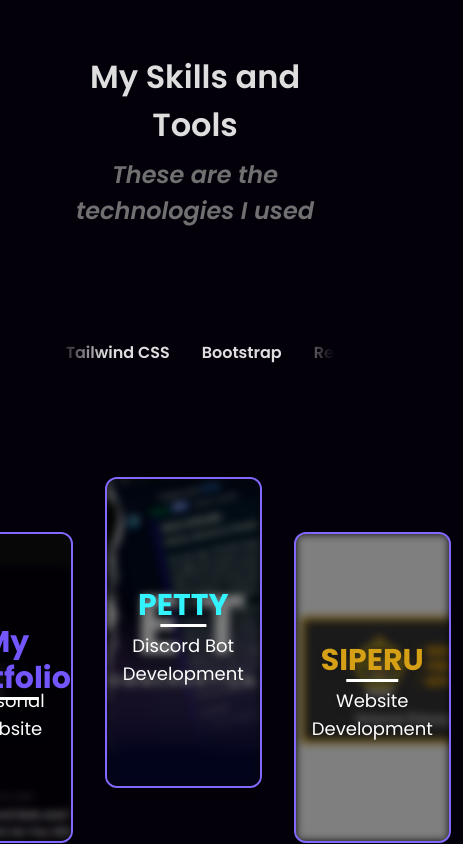
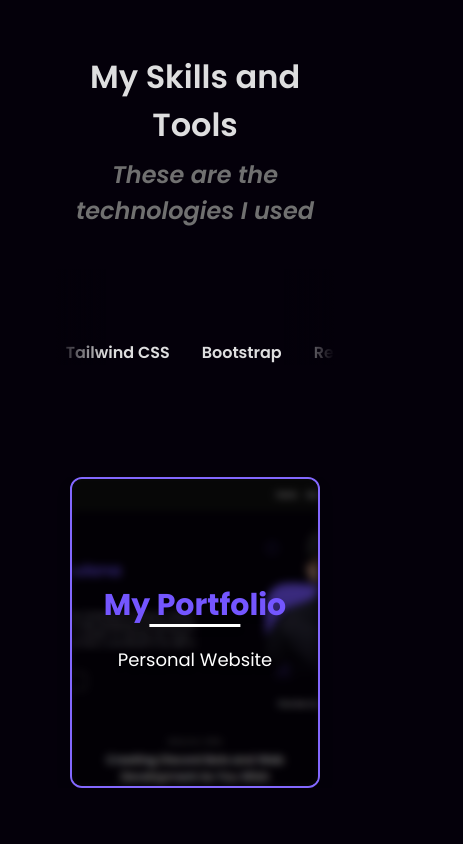
Before and after one commit to farhanmaul987/my-portfolio, a React (Vite) app: page / in a window 390 px wide. Shown: the part 2164-3008 px from the top of the page, 463 px wide, since content can reach past the window. Built offline with nearby package versions, Linux system fonts and the light colour scheme; grey boxes are pictures that could not be loaded; some icons are missing.

Commit message:
Project Section Responsive

```diff
--- a/src/components/aboutMe/customSlider.jsx
+++ b/src/components/aboutMe/customSlider.jsx
@@ -91,7 +91,7 @@ export default function CustomSlider() {
       </div>
 
       {/* Sm Size */}
-      <div className="md:hidden">
+      <div className="mt-5 md:hidden">
         <Swiper
           spaceBetween={5}
           loop={false}
@@ -99,7 +99,7 @@ export default function CustomSlider() {
         >
           {slides.map((slide, index) => (
             <SwiperSlide key={slide.id}>
-              <div className="mt-5 flex justify-center">
+              <div className="flex justify-center">
                 <div
                   className={`flex h-[265px] w-[250px] items-center justify-center rounded-md bg-sldGrey duration-300 ${
                     index === currentSm
--- a/src/components/project/project.jsx
+++ b/src/components/project/project.jsx
@@ -1,5 +1,8 @@
+import { Swiper, SwiperSlide } from "swiper/react";
+import "swiper/css";
+import "swiper/css/navigation";
+
 import { projects } from "./projectList";
-
 function Project() {
   return (
     <section id="project">
@@ -15,7 +18,8 @@ function Project() {
       {/* End Text */}
 
       {/* Content */}
-      <div className="flex flex-row justify-center pt-20">
+      {/* Md and Lg */}
+      <div className="hidden md:flex md:flex-row md:justify-center md:pt-20">
         {/* Project Box */}
         {projects.map((project) => (
           <div className={project.projectBox} key={project.id}>
@@ -91,6 +95,90 @@ function Project() {
         </div> */}
         {/* End More Projects */}
       </div>
+      {/* End Md and Lg */}
+
+      {/* Sm */}
+      <div className="mt-20 flex justify-center md:hidden">
+        {/* Project Box */}
+        <Swiper spaceBetween={1} loop={false}>
+          {projects.map((project) => (
+            <SwiperSlide key={project.id}>
+              <div className="project-box mx-auto">
+                <div className="project-container">
+                  {/* Project Box Front */}
+                  <div className="project-box-front">
+                    <div
+                      className="absolute inset-0 bg-cover bg-center blur-sm"
+                      style={{
+                        backgroundImage: `url(${project.img})`,
+                      }}
+                    ></div>
+                    <div className="absolute inset-0 bg-black bg-opacity-50"></div>
+                    <div className="project-title h-[18%]">
+                      <div
+                        className={`${project.titleColor} project-title-content`}
+                      >
+                        {project.title}
+                      </div>
+                    </div>
+                    <div className="project-description h-[18%]">
+                      {project.description}
+                    </div>
+                  </div>
+                  {/* End Project Box Front */}
+
+                  {/* Project Box Back */}
+                  <div className="project-box-back">
+                    {/* Badge Section */}
+                    <div className="flex flex-wrap gap-2">
+                      {project.badges.map((badge, index) => (
+                        <img
+                          key={index}
+                          src={`https://img.shields.io/badge/${badge.text}-${badge.color}?logo=${badge.logo}&logoColor=${badge.logoColor}&style=flat-square`}
+                          alt={`${badge.text} badge`}
+                          className="h-6"
+                        />
+                      ))}
+                    </div>
+                    <div>
+                      <a href={project.linkURL} target="_blank">
+                        <button className="project-btn btn-content">
+                          <span className={project.buttonStyle}>
+                            <span className="btn-icon btn-arrow"></span>
+                          </span>
+                          <span className="btn-text">
+                            {project.projectStatus}
+                          </span>
+                        </button>
+                      </a>
+                    </div>
+                  </div>
+                </div>
+              </div>
+            </SwiperSlide>
+          ))}
+          <SwiperSlide>
+            <div className="project-box-more mx-auto">
+              <div className="project-container-more">
+                <div className="project-more">
+                  <div className="py-6 text-4xl font-bold">More Projects?</div>
+                  <div>
+                    <a href="https://github.com/farhanmaul987" target="_blank">
+                      <button className="project-btn btn-content">
+                        <span className="btn-circle bg-prLavender">
+                          <span className="btn-icon btn-arrow"></span>
+                        </span>
+                        <span className="btn-text">View Project</span>
+                      </button>
+                    </a>
+                  </div>
+                </div>
+              </div>
+            </div>
+          </SwiperSlide>
+        </Swiper>
+      </div>
+      {/* End Sm */}
       {/* End Content */}
     </section>
   );
```
